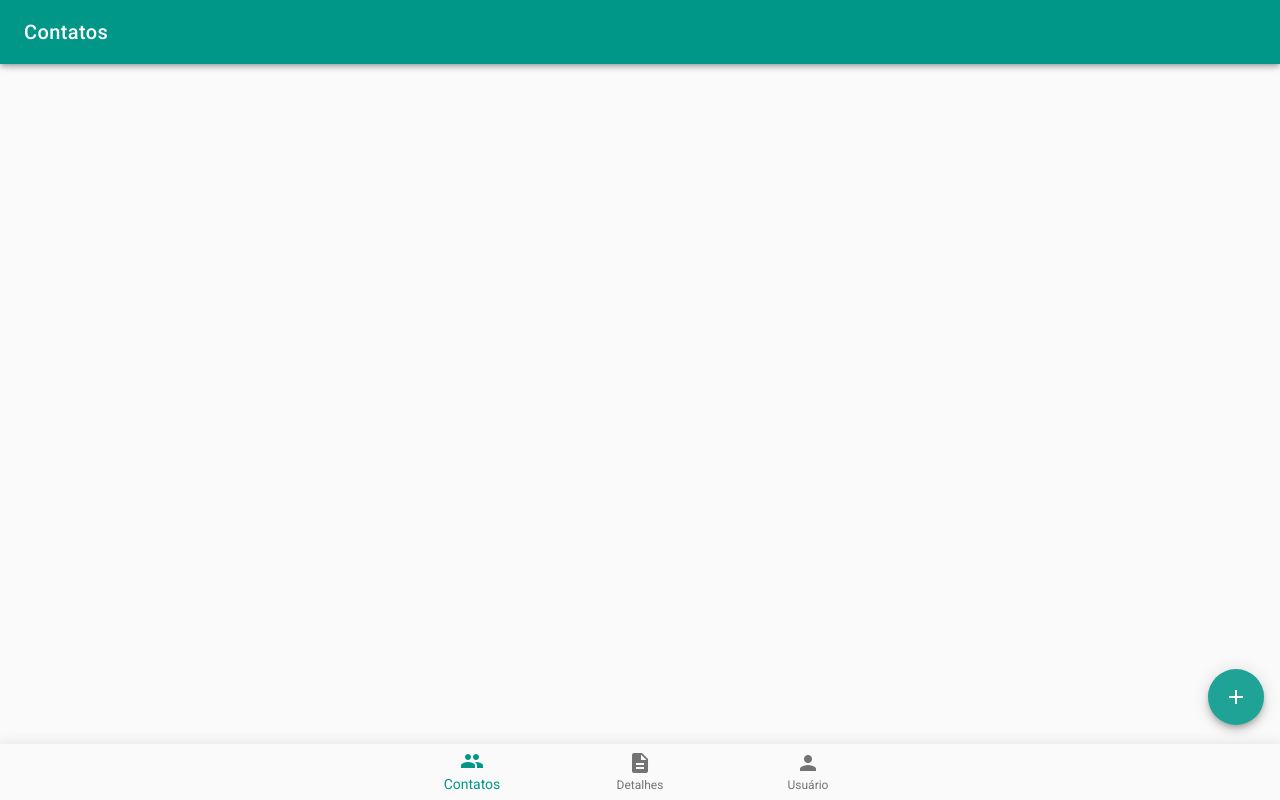
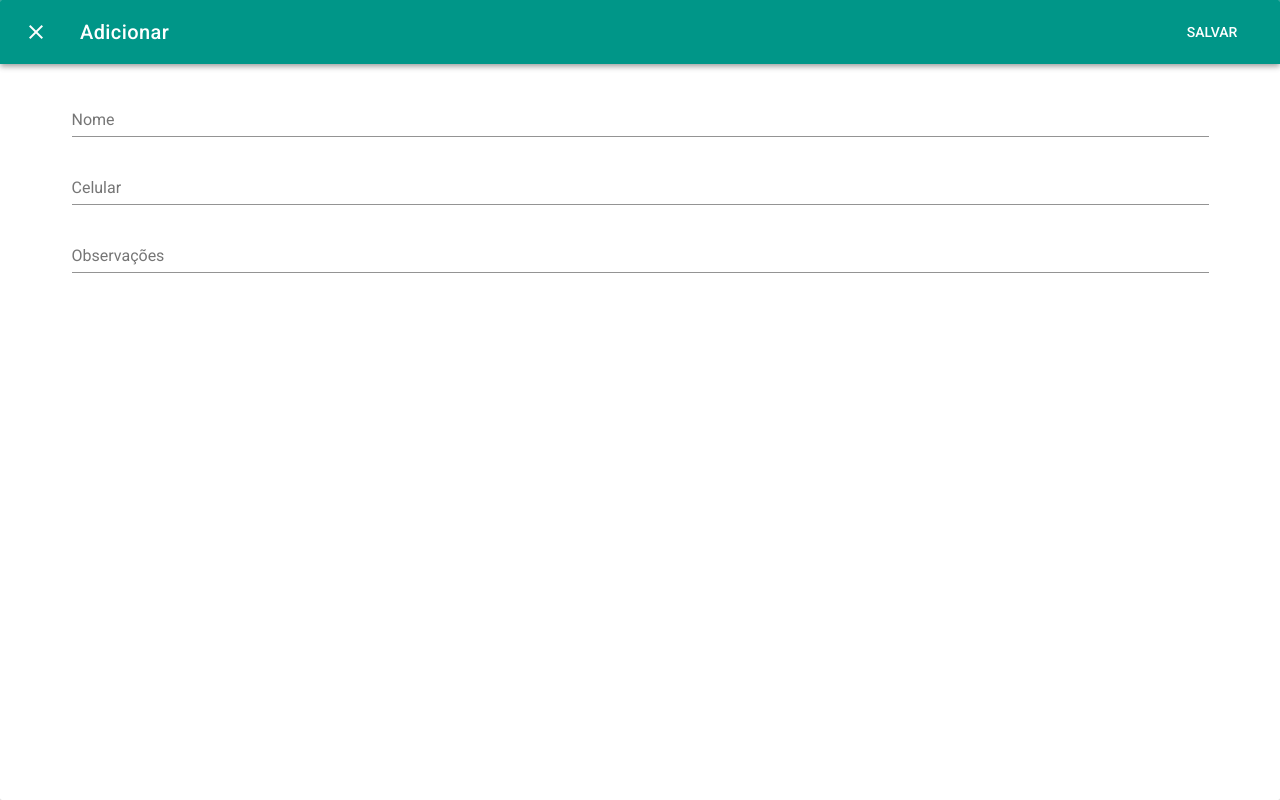
Before and after one commit to erickravaneli/tamedevendo, a Vue app: page /#/contacts in a window 1280 px wide. Both pictures are taken after a click on the button "add". Built offline with nearby package versions, Linux system fonts and the light colour scheme.

Commit message:
AddContactDialog component

```diff
--- /dev/null
+++ b/src/components/contacts/AddContactDialog.vue
@@ -0,0 +1,52 @@
+<template>
+<v-dialog v-model="dialog" fullscreen transition="dialog-bottom-transition" :overlay="false">
+  <transition name="fade" appear slot="activator">
+    <v-btn id="fab" fixed dark fab bottom right color="teal">
+      <v-icon>add</v-icon>
+    </v-btn>
+  </transition>
+  <v-card>
+    <v-toolbar dark color="teal">
+      <v-btn icon @click="dialog = false" dark>
+        <v-icon>close</v-icon>
+      </v-btn>
+      <v-toolbar-title>Adicionar</v-toolbar-title>
+      <v-spacer></v-spacer>
+      <v-toolbar-items>
+        <v-btn dark flat @click="dialog = false">Salvar</v-btn>
+      </v-toolbar-items>
+    </v-toolbar>
+    <v-container fill-heigth>
+      <v-text-field color="teal" label="Nome"></v-text-field>
+      <v-text-field color="teal" mask="(##) ##### - ####" label="Celular" type="tel"></v-text-field>
+      <v-text-field color="teal" label="Observações"></v-text-field>
+    </v-container>
+  </v-card>
+</v-dialog>
+</template>
+
+<script>
+export default {
+  data: () => ({
+    dialog: false
+  })
+}
+</script>
+<style>
+#fab {
+  bottom: 75px;
+}
+
+.fade-enter {
+  opacity: 0;
+}
+
+.fade-enter-active {
+  transition: opacity 400 linear;
+}
+
+.fade-leave-active {
+  transition: opacity 400 linear;
+  opacity: 0
+}
+</style>
--- a/src/components/contacts/Contacts.vue
+++ b/src/components/contacts/Contacts.vue
@@ -1,31 +1,16 @@
 <template>
 <v-container fill-heigth>
-  <transition name="fade" appear>
-    <v-btn id="fab" fixed dark fab bottom right color="teal">
-      <v-icon>add</v-icon>
-    </v-btn>
-  </transition>
+  <add-contact-dialog></add-contact-dialog>
+
 </v-container>
 </template>
 
 <script>
-export default {}
+import AddContactDialog from '@/components/contacts/AddContactDialog.vue'
+
+export default {
+  components: {
+    'add-contact-dialog': AddContactDialog
+  }
+}
 </script>
-<style>
-#fab {
-  bottom: 75px;
-}
-
-.fade-enter {
-  opacity: 0;
-}
-
-.fade-enter-active {
-  transition: opacity 400 linear;
-}
-
-.fade-leave-active {
-  transition: opacity 400 linear;
-  opacity: 0
-}
-</style>
```
